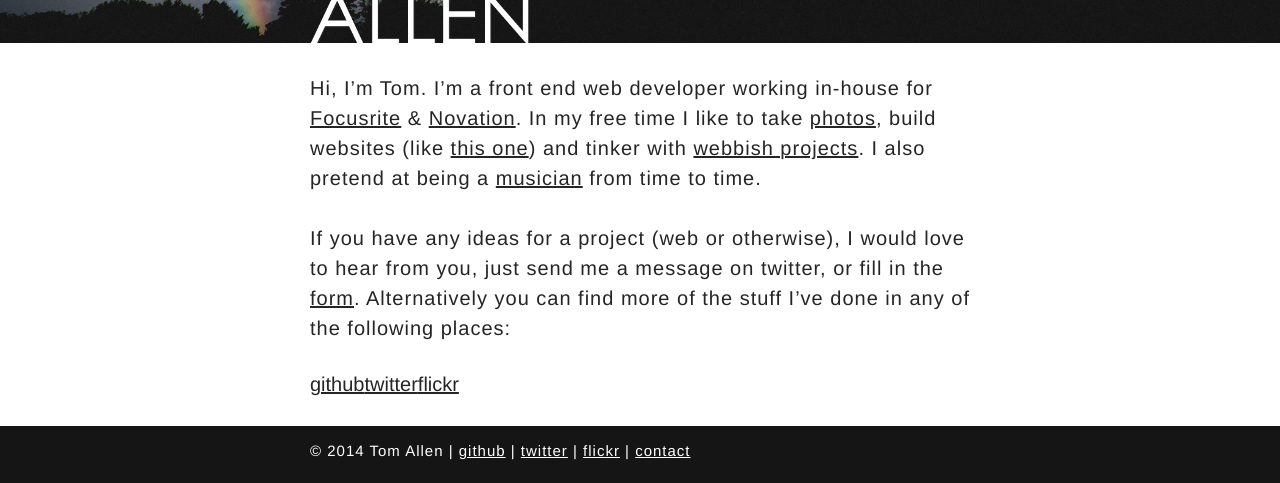
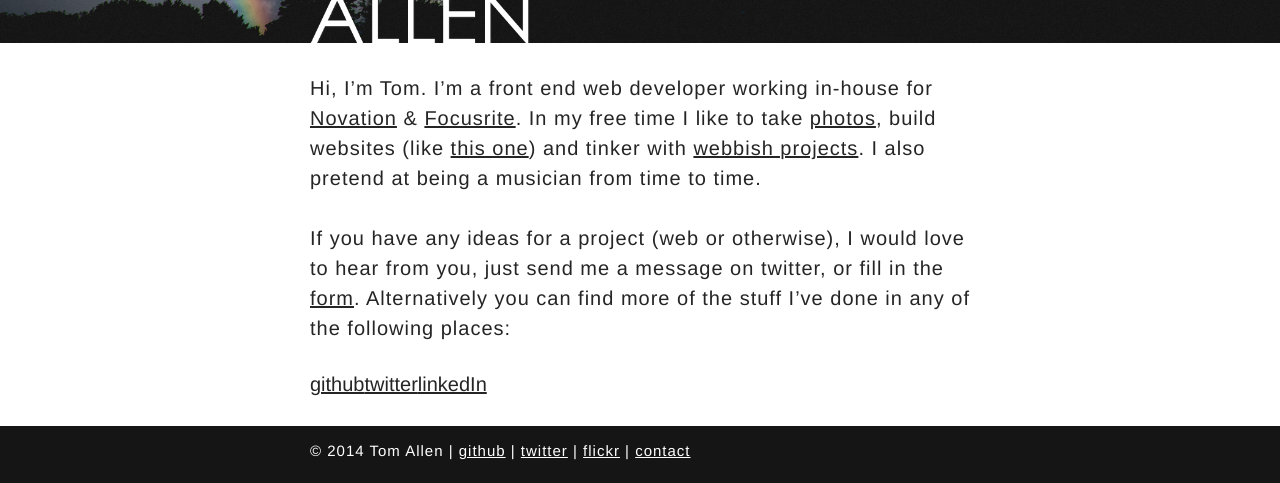
Before and after one commit to tomjamesallen/tomjamesallen-site, a Jekyll site: the page built from index.md, in a window 1280 px wide. Shown: the part 379-862 px from the top of the page. Built offline with Jekyll 4.4.1, drawn with Linux system fonts in a browser that asks for light colours; Markdown is read by kramdown in place of the engine named in the settings.

Commit message:
Update index.md

```diff
--- a/index.md
+++ b/index.md
@@ -4,14 +4,15 @@ title: tomjamesallen
 ---
 
 
-Hi, I’m Tom. I’m a front end web developer working in-house for [Focusrite][focusrite] & [Novation][novation]. In my free time I like to take [photos][flickr], build websites (like [this one][ounce]) and tinker with [webbish projects][github]. I also pretend at being a [musician][soundcloud] from time to time.
+Hi, I’m Tom. I’m a front end web developer working in-house for [Novation][novation] & [Focusrite][focusrite]. In my free time I like to take [photos][flickr], build websites (like [this one][ounce]) and tinker with [webbish projects][github]. I also pretend at being a musician from time to time.
 
 If you have any ideas for a project (web or otherwise), I would love to hear from you, just send me a message on twitter, or fill in the [form](/contact.html). Alternatively you can find more of the stuff I’ve done in any of the following places:
 
-[github][github] | [twitter][twitter] | [flickr][flickr]
+[github][github] | [twitter][twitter] | [linkedIn][linkedIn]
 
 [soundcloud]: https://soundcloud.com/tom-allen
 [flickr]: http://flickr.com/tomjamesallen
+[linkedIn]: https://uk.linkedin.com/in/tom-allen-6ba20b57
 [github]: https://github.com/tomjamesallen
 [twitter]: https://twitter.com/_tomjamesallen
 [ounce]: http://ouncestudios.com/
```
